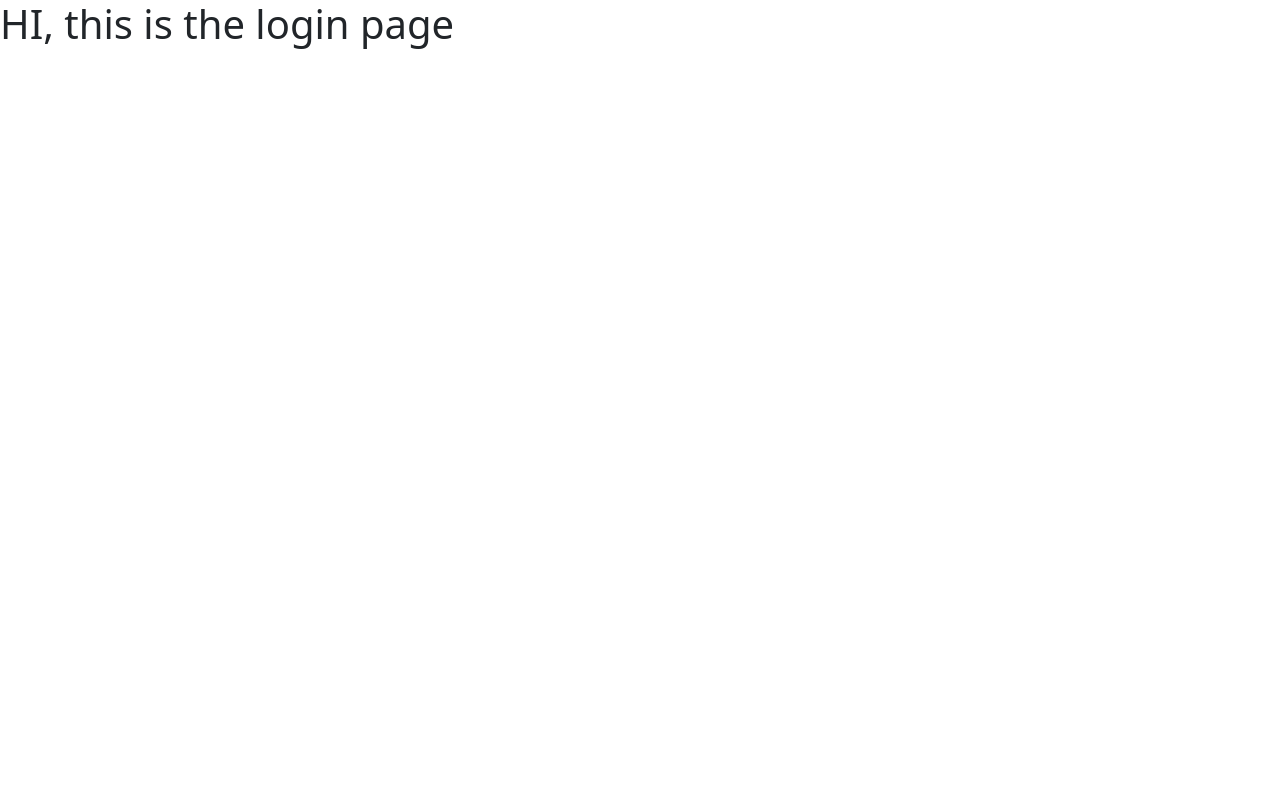
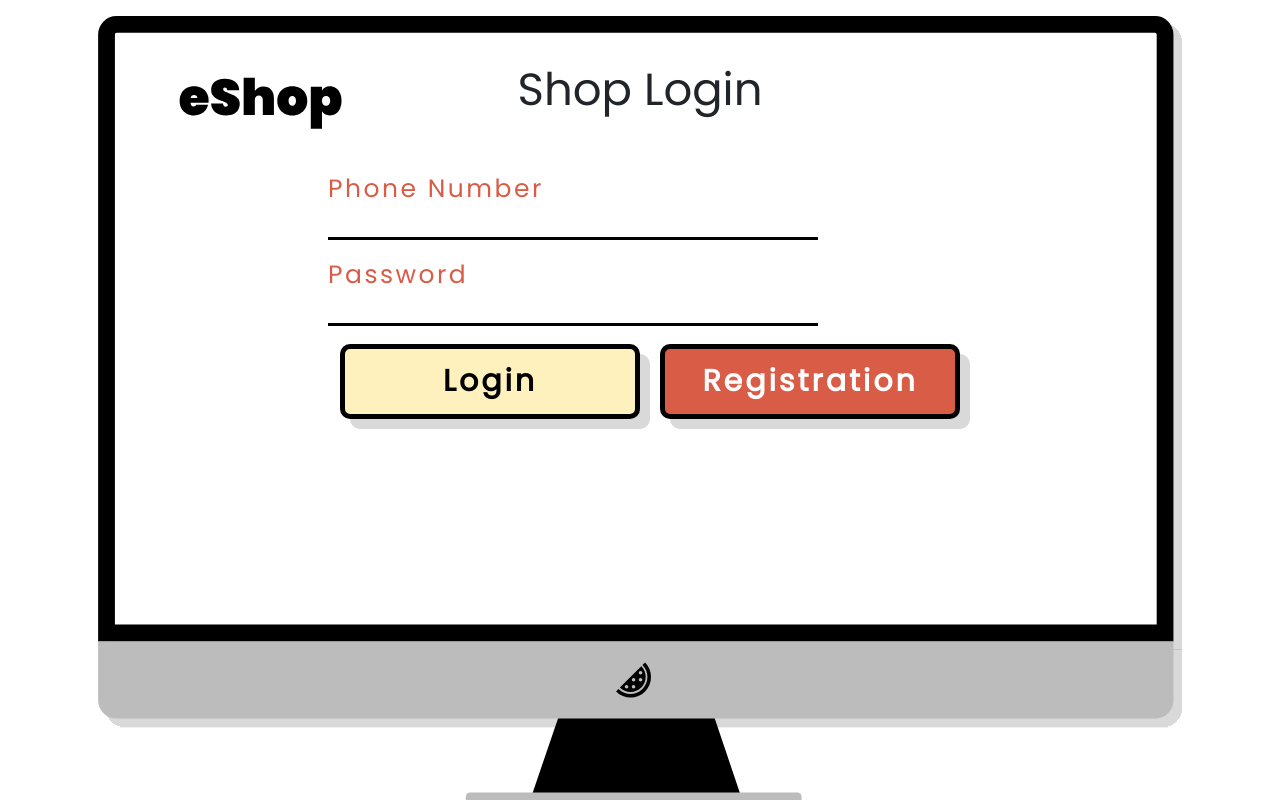
Before and after one commit to manavdoda7/NearYou, a React (Create React App) app: page /shop/login in a window 1280 px wide. Built offline with nearby package versions, Linux system fonts and the light colour scheme.

Commit message:
Login page added

```diff
--- a/src/components/login/login.jsx
+++ b/src/components/login/login.jsx
@@ -1,13 +1,43 @@
-import React from 'react'
+import React from "react";
+import Input from "../input/input";
 
 const Login = () => {
-    return (
-        <React.Fragment>
-            <h1>
-                HI, this is the login page
-            </h1>
-        </React.Fragment>
-    )
-}
+  return (
+    <React.Fragment>
+      <div className="authBody">
+        <article>
+          <h1 className="shopregh">Shop Login</h1>
+          <form className="authform">
+            <div>
+              <div className="authflex">
+              <Input
+                hfor="shop_phone_number"
+                type="tel"
+                label="Phone Number"
+              />
+              </div>
+              <div className="authflex">
+              <Input
+                hfor="shop_password"
+                type="password"
+                label="Password"
+              />
+              </div>
+
+              <div className="authflex">
+                <button className="yelbtn" type="submit">
+                  Login
+                </button>
+                <button type="button" className="redbtn">
+                  Registration
+                </button>
+              </div>
+            </div>
+          </form>
+        </article>
+      </div>
+    </React.Fragment>
+  );
+};
 
 export default Login;
```
